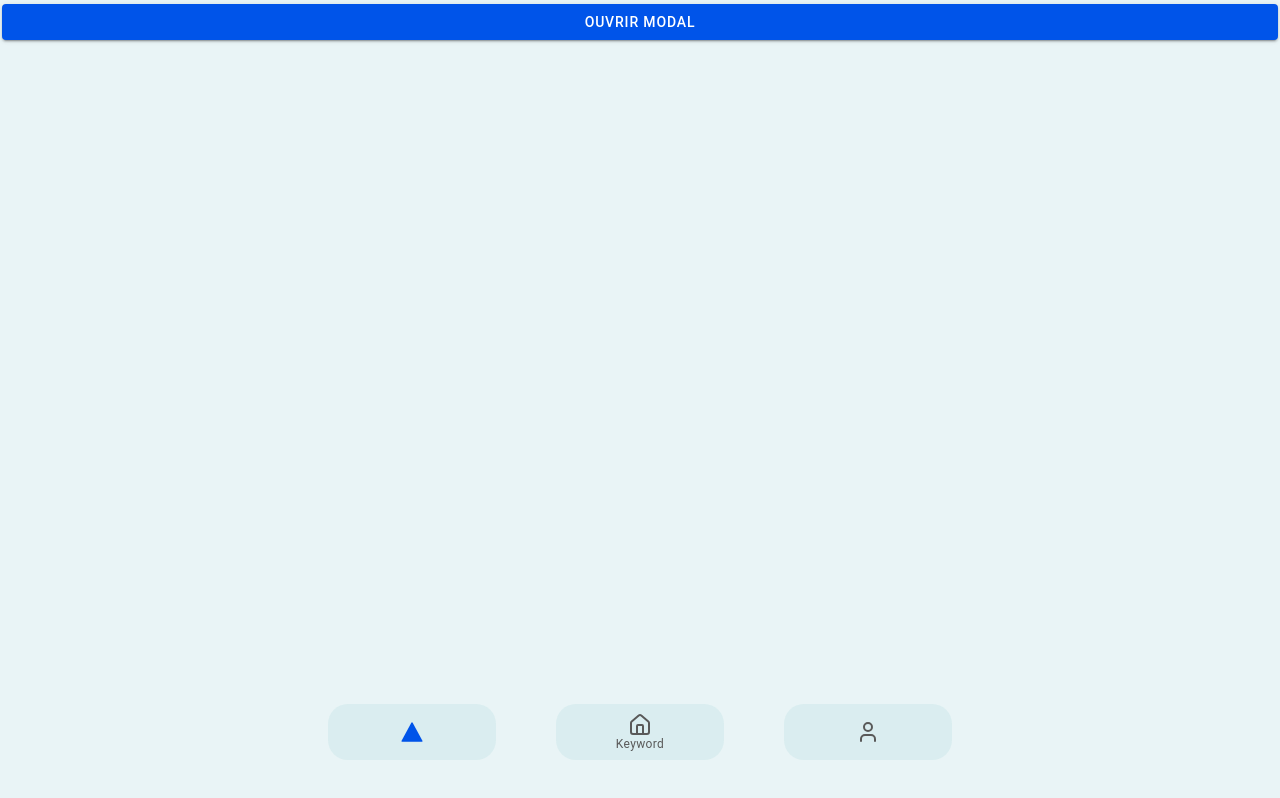
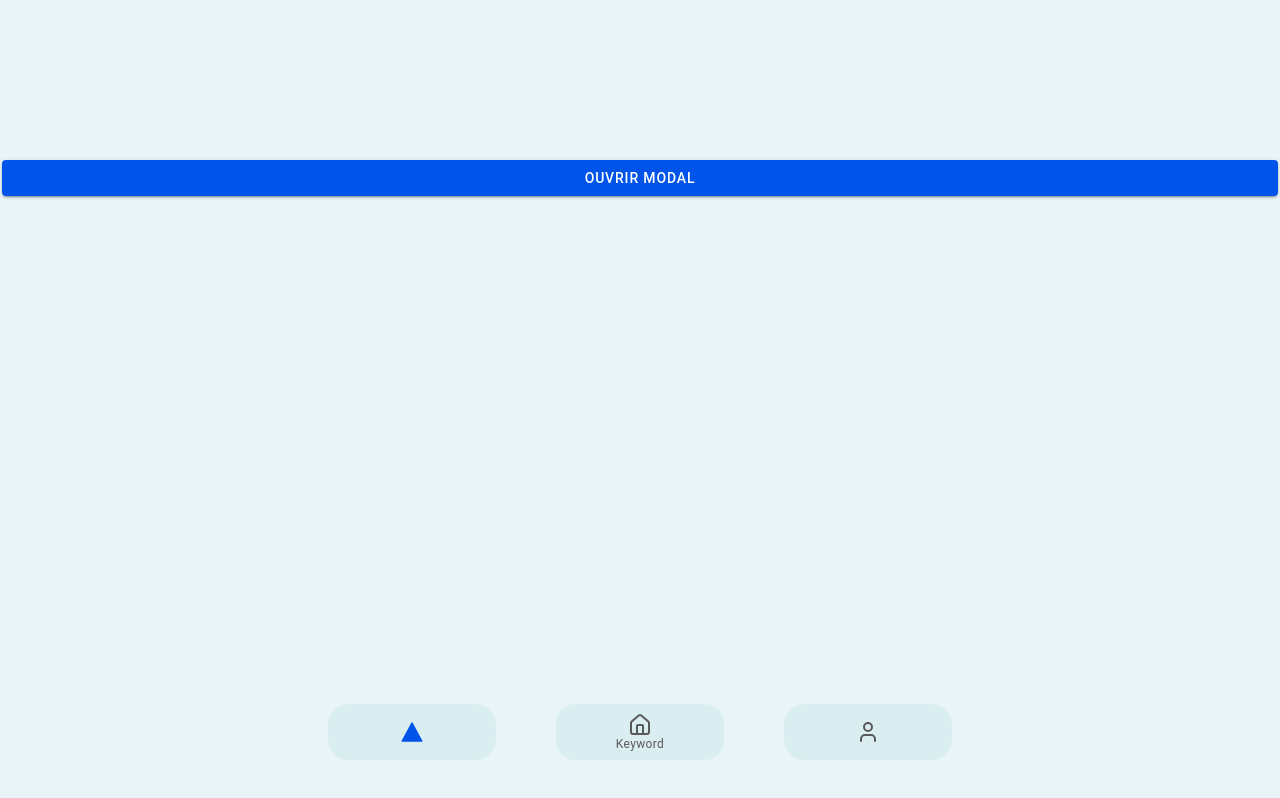
Before and after one commit to junAD89/learn_english_fast_ionicApp, a React (Vite) app: page /tab1 in a window 1280 px wide. Built offline with nearby package versions, Linux system fonts and the light colour scheme.

Commit message:
fixing server props

```diff
--- a/src/keyWordExplain/keyWordExplainButton.tsx
+++ b/src/keyWordExplain/keyWordExplainButton.tsx
@@ -7,13 +7,12 @@ import { useState } from "react";
 
 interface KeyWordExplainButtonProps {
     userkeyWord: string;
-    serverResponse: string;
 
 }
 
 
 
-function KeyWordExplainButton({ userkeyWord, serverResponse }: KeyWordExplainButtonProps) {
+function KeyWordExplainButton({ userkeyWord }: KeyWordExplainButtonProps) {
 
     const [serverExple, setServerExple] = useState<string>(""); // ou un objet ou tableau si nécessaire
 
--- a/src/pages/Tab1.tsx
+++ b/src/pages/Tab1.tsx
@@ -22,11 +22,16 @@ const Tab1: React.FC = () => {
   return (
     <IonPage>
 
-      <IonButton onClick={openModal}>
+      <IonButton
+        style={{
+          marginTop: '20vh',
+        }}
+        onClick={openModal}>
         Ouvrir Modal
       </IonButton>
 
       <Modal
+
         isOpen={modalIsOpen}
         onRequestClose={closeModal}
         contentLabel="Exemple Modal"
--- a/src/pages/Tab2.tsx
+++ b/src/pages/Tab2.tsx
@@ -36,7 +36,7 @@ const Tab2: React.FC = () => {
       </h1> */}
 
       <KeyWordData />
-      <KeyWordExplainButton userkeyWord={userkeyWord} serverResponse={serverResponse} />
+      <KeyWordExplainButton userkeyWord={userkeyWord} />
     </IonPage>
   );
 };
```
